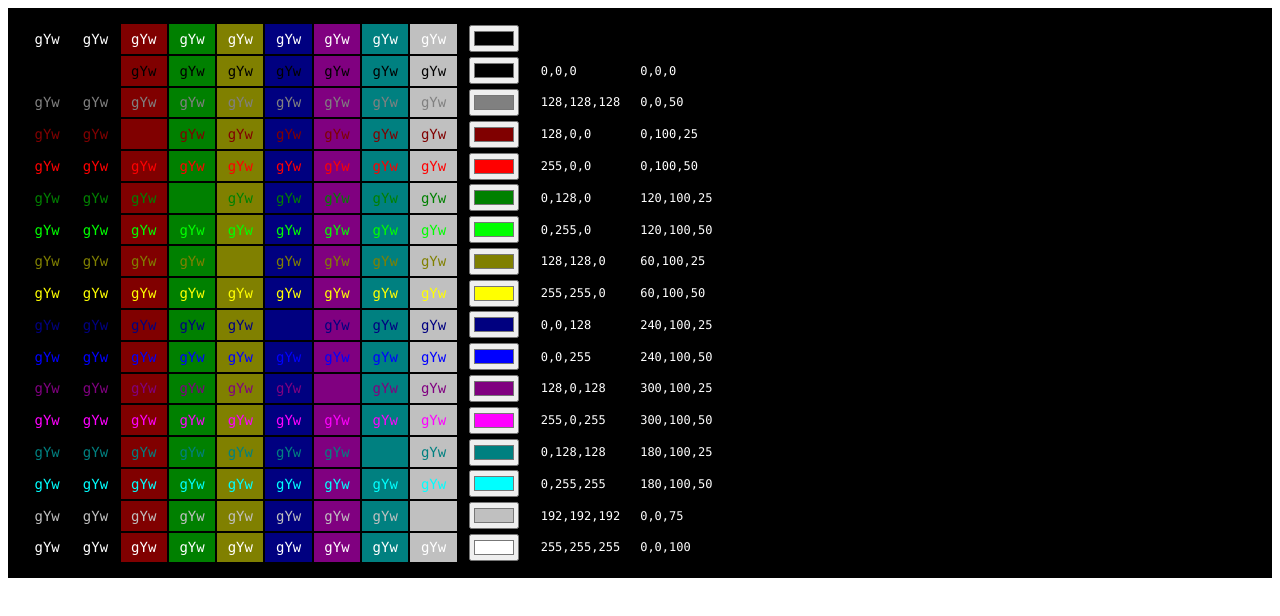
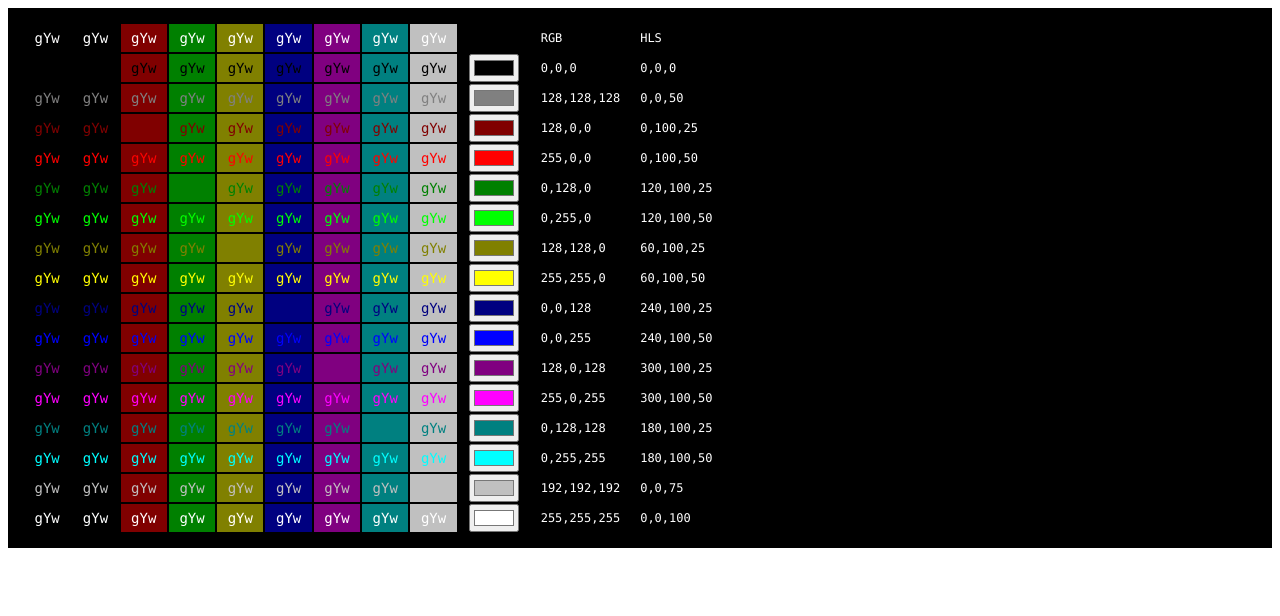
Before and after one commit to jay-es/terminal-color-scheme, a Vue app: page / in a window 1280 px wide. Shown: the top 616 px of the page. Built offline with nearby package versions, Linux system fonts and the light colour scheme.

Commit message:
レイアウト調整

```diff
--- a/src/components/ColorTableRow.vue
+++ b/src/components/ColorTableRow.vue
@@ -5,13 +5,14 @@
     <td>gYw</td><td>gYw</td><td>gYw</td>
     <td>
       <input
+        v-show="colors[colorName]"
         :value="colors[colorName]"
         type="color"
         @change="onChange($event.target.value)"
       >
     </td>
-    <td :style="valueCellStyle">{{ rgbValues[colorName] }}</td>
-    <td :style="valueCellStyle">{{ hlsValues[colorName] }}</td>
+    <td :style="valueCellStyle">{{ rgbValues[colorName] || 'RGB' }}</td>
+    <td :style="valueCellStyle">{{ hlsValues[colorName] || 'HLS' }}</td>
   </tr>
 </template>
 
@@ -53,6 +54,12 @@ export default class ColorTableRow extends Vue {
 
 <style lang="scss">
 .colortable td {
-  padding: 0.1em 0.75em;
+  padding: 0 0.75em;
+  height: 2em;
+
+  > input {
+    height: 100%;
+    box-sizing: border-box;
+  }
 }
 </style>
```
